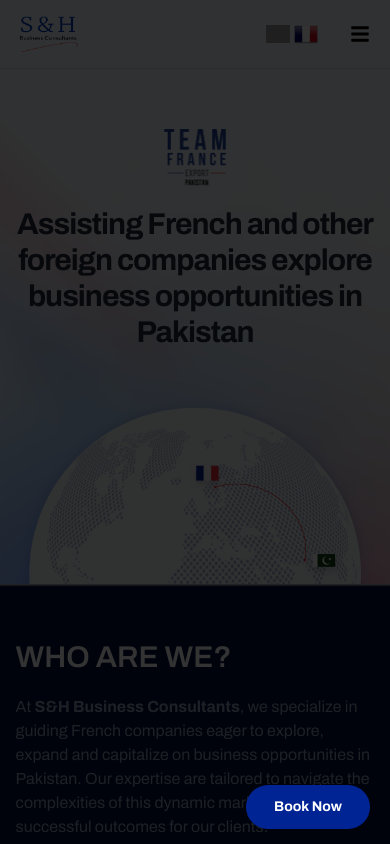
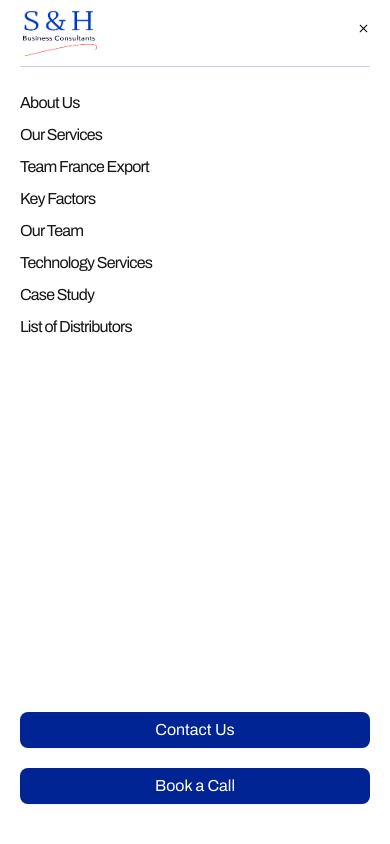
Before and after one commit to huzaifashuaib/shConsultant, a Next.js app: page / in a window 390 px wide. Both pictures are taken after a click on the button 360 px from the left and 33 px from the top of the page. Shown: the top 844 px of the page. Built offline with nearby package versions, Linux system fonts and the light colour scheme; grey boxes are pictures that could not be loaded.

Commit message:
fix:issue in mobile Navbar

```diff
--- a/src/components/navBar/NavBar.jsx
+++ b/src/components/navBar/NavBar.jsx
@@ -23,6 +23,13 @@
   const handleToggle = () => setIsOpen(!isOpen);
   return (
     <>
+      {/*Transparency  */}
+      <div
+        className={`fixed inset-0 bg-black/80 transition-opacity duration-500 z-10  ${
+          isOpen ? "opacity-100 " : "opacity-0 invisible"
+        }`}
+        onClick={handleToggle}
+      />
       <nav className=" max-lg:w-full px-5 bg-[#EFF4F9] max-w-415 py-4 md:py-2 lg:py-2 mb-3 xl:mb-5 mx-auto lg:bg-transparent max-lg:border-b border-slate-300 max-lg:fixed top-0 right-0 left-0 z-3 lg:z-0 ">
         <div className="hidden md:flex lg:hidden justify-center gap-3 w-full">
           <Link href={""}>
@@ -82,16 +89,10 @@
       </nav>
 
       {/* Mobile Nav */}
-      {/*Transparency  */}
-      <div
-        className={`fixed inset-0 bg-black/80 transition-opacity duration-500 z-10  ${
-          isOpen ? "opacity-100 " : "opacity-0 invisible"
-        }`}
-        onClick={handleToggle}
-      />
+
       <div
         className={`fixed top-0 right-0 bottom-0 h-full overflow-auto w-full flex flex-col justify-between gap-10 sm:w-75 bg-white px-5 z-50 shadow-xl transform transition-all duration-800 ease-in-out ${
-          isOpen ? "translate-x-0 invisible" : "translate-x-full"
+          isOpen ? "translate-x-0 " : "translate-x-full"
         } `}
       >
         <div>
```
